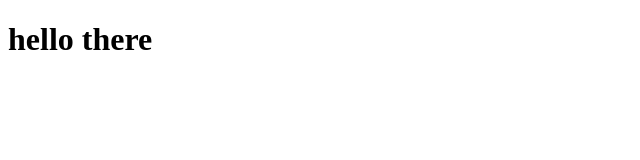
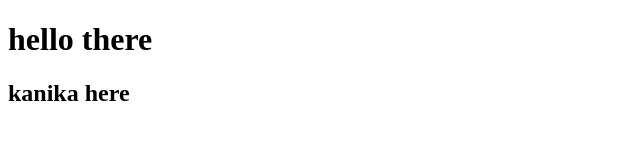
Before and after one commit to SimplyKanika/PSV_exp1, a plain HTML site: page index.html in a window 1280 px wide. Shown: the whole page, without its empty margins (0-640 px from the left). Drawn offline with Linux system fonts and the light colour scheme.

Commit message:
changes made

```diff
--- a/index.html
+++ b/index.html
@@ -7,5 +7,6 @@
 </head>
 <body>
     <h1>hello there</h1>
+    <h2>kanika here</h2>
 </body>
 </html>
```
